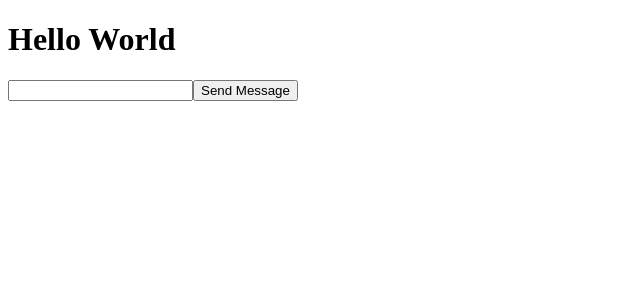
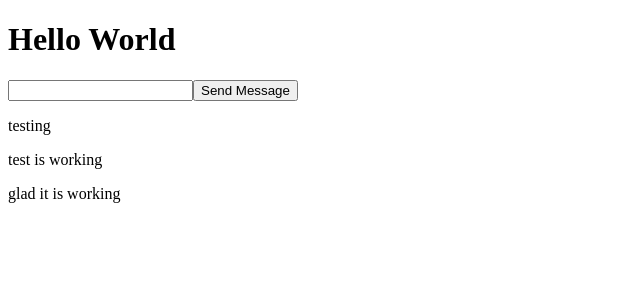
Before and after one commit to Upshur06/messenger_project, a React (Create React App) app: page / in a window 1280 px wide. Shown: the top 300 px of the page, without its empty margins (0-640 px from the left). Built offline with nearby package versions, Linux system fonts and the light colour scheme.

Commit message:
testing useState

```diff
--- a/src/App.js
+++ b/src/App.js
@@ -1,12 +1,25 @@
-import React from 'react';
+import React, { useState } from 'react';
+import { message } from 'statuses';
 import './App.css';
 
 function App() {
+  const [messages, setMessages] = useState([
+    'testing',
+    'test is working',
+    'glad it is working'
+  ])
   return (
     <div className="App">
       <h1>Hello World</h1>
       <input />
       <button>Send Message</button>
+
+      {
+        messages&&
+        messages.map((message)=>(
+          <p>{message}</p>
+        ))
+      }
     </div>
   );
 }
```
